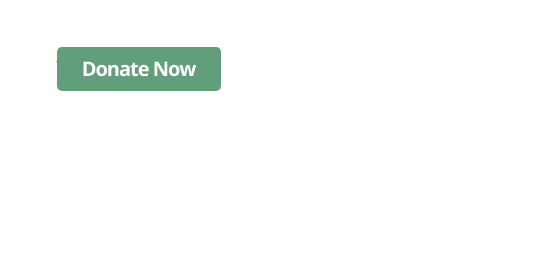
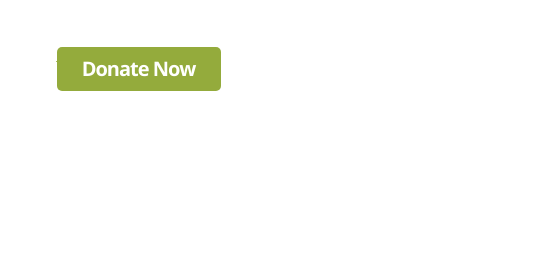
Before and after one commit to centercentre/centercentre.github.io, a plain HTML site: page donate.html in a window 1280 px wide. Shown: the part 213-470 px from the top of the page, 732-1280 px from the left. Drawn offline with nearby package versions, Linux system fonts and the light colour scheme; a web font is replaced by a local one.

Commit message:
Now featuring right green

```diff
--- a/donate.html
+++ b/donate.html
@@ -271,7 +271,7 @@
 			padding: 0.4em 1.25em 0.45em;
 			border-radius: 0.25em;
 			border: none;
-			background: #619f7b;
+			background: #94AB3C;
 			color: #fff;
 			font-size: 1.25em;
 			-webkit-font-smoothing: antialiased;
```
